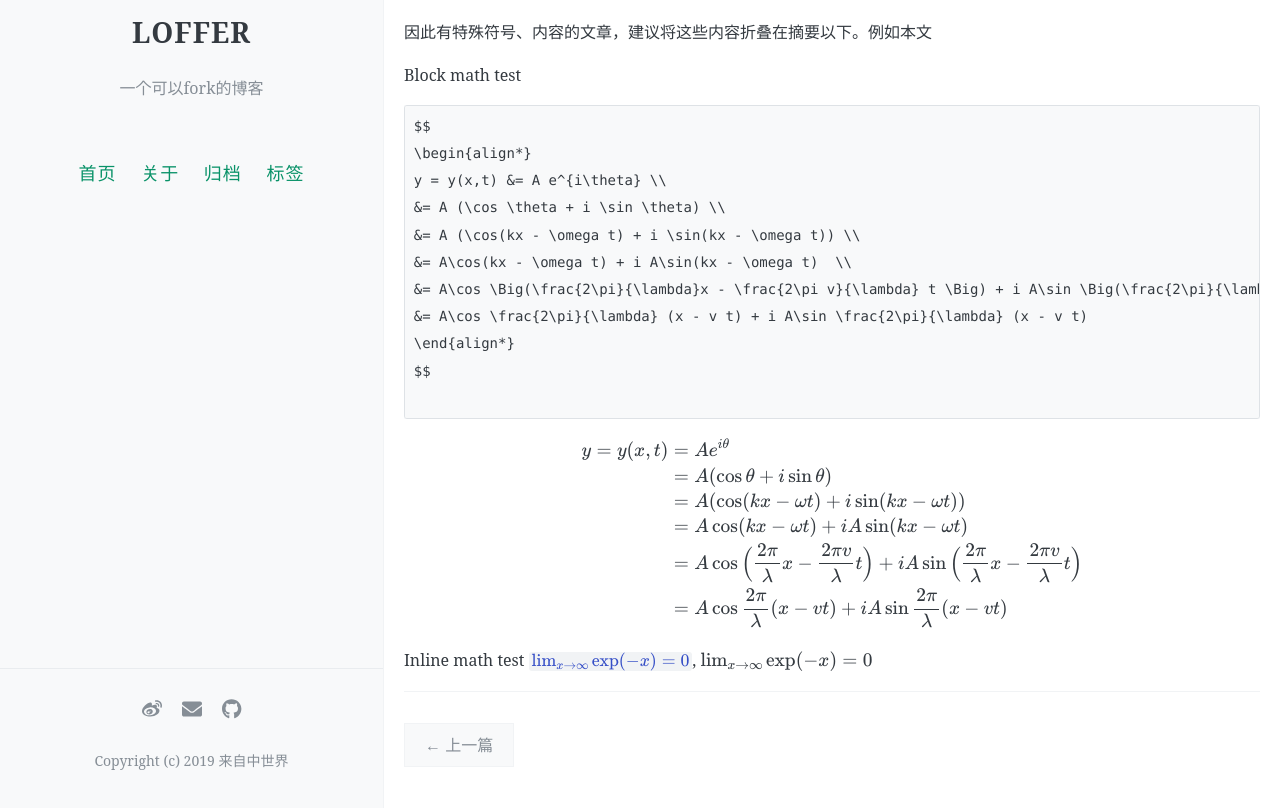
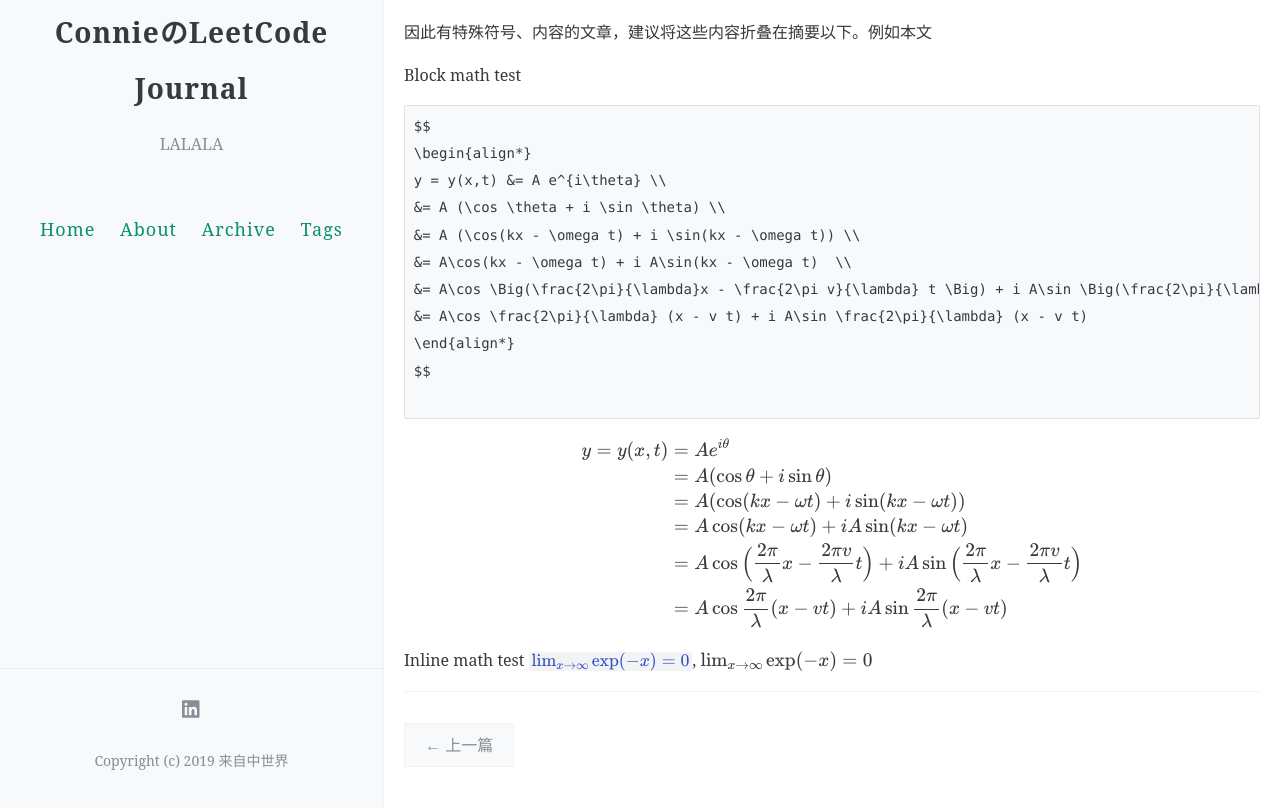
Before and after one commit to tianying0525/leetcode-vegi, a Jekyll site: the page built from _posts/2019-07-24-math-test.md, in a window 1280 px wide and 1098 px high. Shown: the part 290-1098 px from the top of the window. Built offline with Jekyll 4.4.1, drawn with Linux system fonts in a browser that asks for light colours; formulas are drawn with MathJax 3; comment, search, counter and statistics services are not loaded.

Commit message:
Update _config.yml

```diff
--- a/_config.yml
+++ b/_config.yml
@@ -7,16 +7,16 @@
 # 井号后面的文字是说明文档，不会被程序读取。
 
 # 描述/签名
-name: LOFFER
-description: 一个可以fork的博客
+name: ConnieのLeetCode Journal
+description: LALALA
 
 # 输入你的网站域名（如果你没有添加自己的域名，而是直接用GitHub pages分配的域名的话可以省略）
-url:
+url: https://github.com/tianying0525
 
 # 添加你的博客的二级域名，一般来说是你的repository名
 # 如果你的博客的URL是：(http://yourusername.github.io/repository-name)
 # 那么就写成 "/repository-name"
-baseurl: /LOFFER
+baseurl: /leetcode-vegi
 
 
 #
@@ -32,38 +32,38 @@ favicon: https://raw.githubusercontent.com/FromEndWorld/LOFFER/master/images/fav
 
 # 菜单中的按钮
 navigation:
-  - name: 首页
+  - name: Home
     url: /
-  - name: 关于
+  - name: About
     url: /about
-  - name: 归档
+  - name: Archive
     url: /archive
-  - name: 标签
+  - name: Tags
     url: /tags
 
 # 每页的文章数
-paginate: 8
+paginate: 7
 
 # 文章简介的区分标记
 excerpt_separator: <!-- more -->
 
 # 你的社交网络链接，它们会作为图标出现在你的网站页脚中，可选填写
 footer-links:
-  weibo: frommidworld #请输入你的微博个性域名 https://www.weibo.com/<thispart>
-  behance: # https://www.behance.net/<>
-  dribbble: # https://dribbble.com/<>
-  email: fromendworld@outlook.com
-  facebook: #https://www.facebook.com/<>
-  flickr: #https://www.flickr.com/<>
-  github: FromEndWorld/loffer #https://github.com/<>
-  instagram: #https://instagram.com/<>
-  linkedin: #https://www.linkedin.com/in/<>
-  pinterest: #https://www.pinterest.com/<>
-  rss: #随便填点啥RSS就能用了
-  stackoverflow: # http://stackoverflow.com/<>
-  tumblr: # https://<username>.tumblr.com
-  twitter: # https://www.twitter.com/<your_twitter_username>
-  youtube: # channel/<your_long_string> or user/<user-name>
+#   weibo:
+#   behance:
+#   dribbble:
+#   email:
+#   facebook:
+#   flickr:
+#   github:
+#   instagram:
+  linkedin: https://www.linkedin.com/in/tianying-connie-zhou-953b62171/
+#   pinterest:
+#   rss:
+#   stackoverflow:
+#   tumblr:
+#   twitter:
+#   youtube:
 
 # 站点页脚的文字
 footer-text: Copyright (c) 2019 来自中世界
@@ -73,17 +73,17 @@ footer-text: Copyright (c) 2019 来自中世界
 #
 
 # 输入Disqus shortname，即可添加评论区
-disqus: loffer #shortname
+# disqus: loffer #shortname
 
 # 输入Gitalk相关设定，即可添加评论区，具体请看教程
-gitalk:
-  clientID:
-  clientSecret:
-  repo:
-  owner:
+# gitalk:
+#   clientID:
+#   clientSecret:
+#   repo:
+#   owner:
 
 # 输入Google Analytics web tracking code
-google_analytics:
+# google_analytics:
 
 
 #
```
